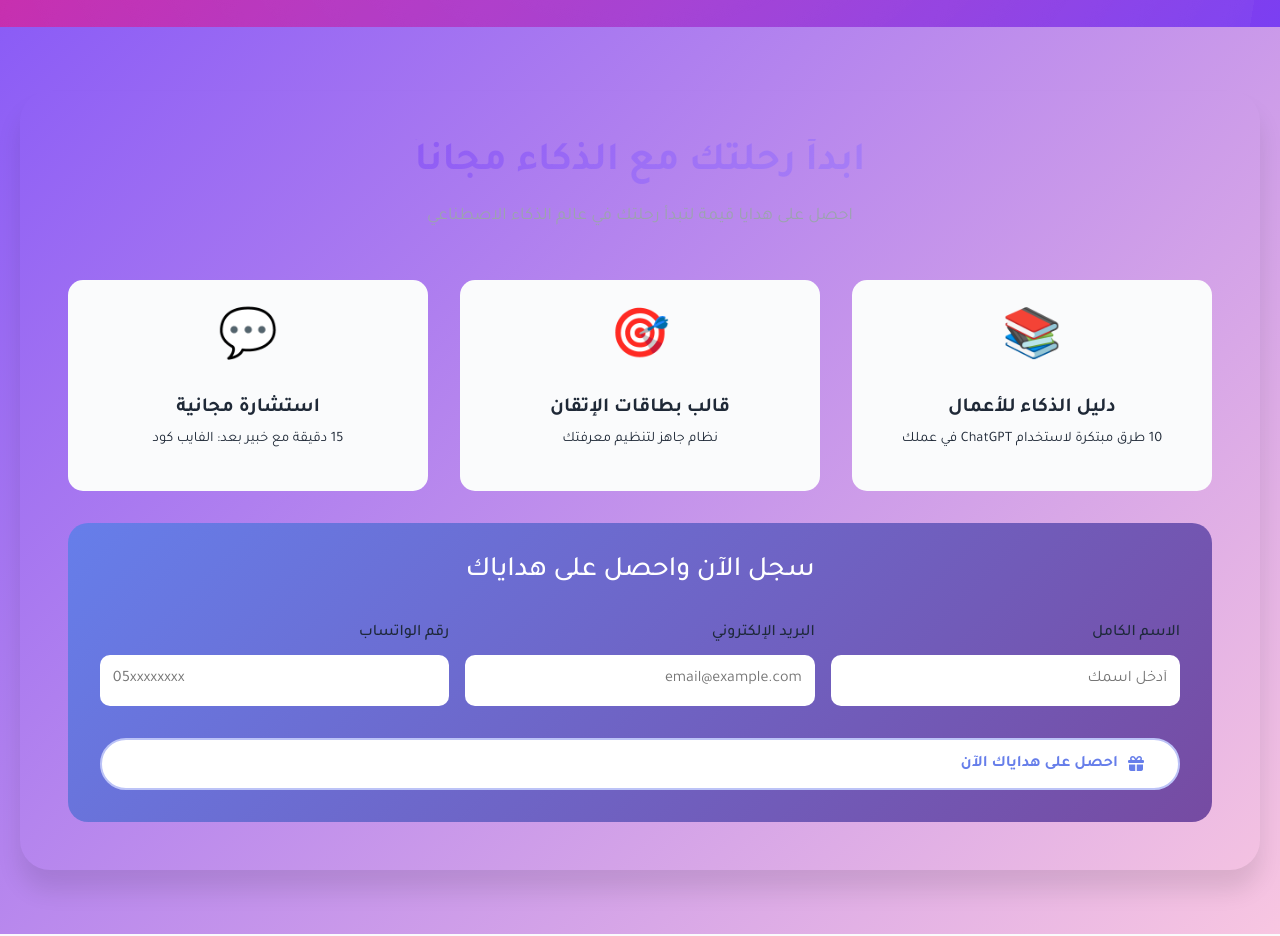
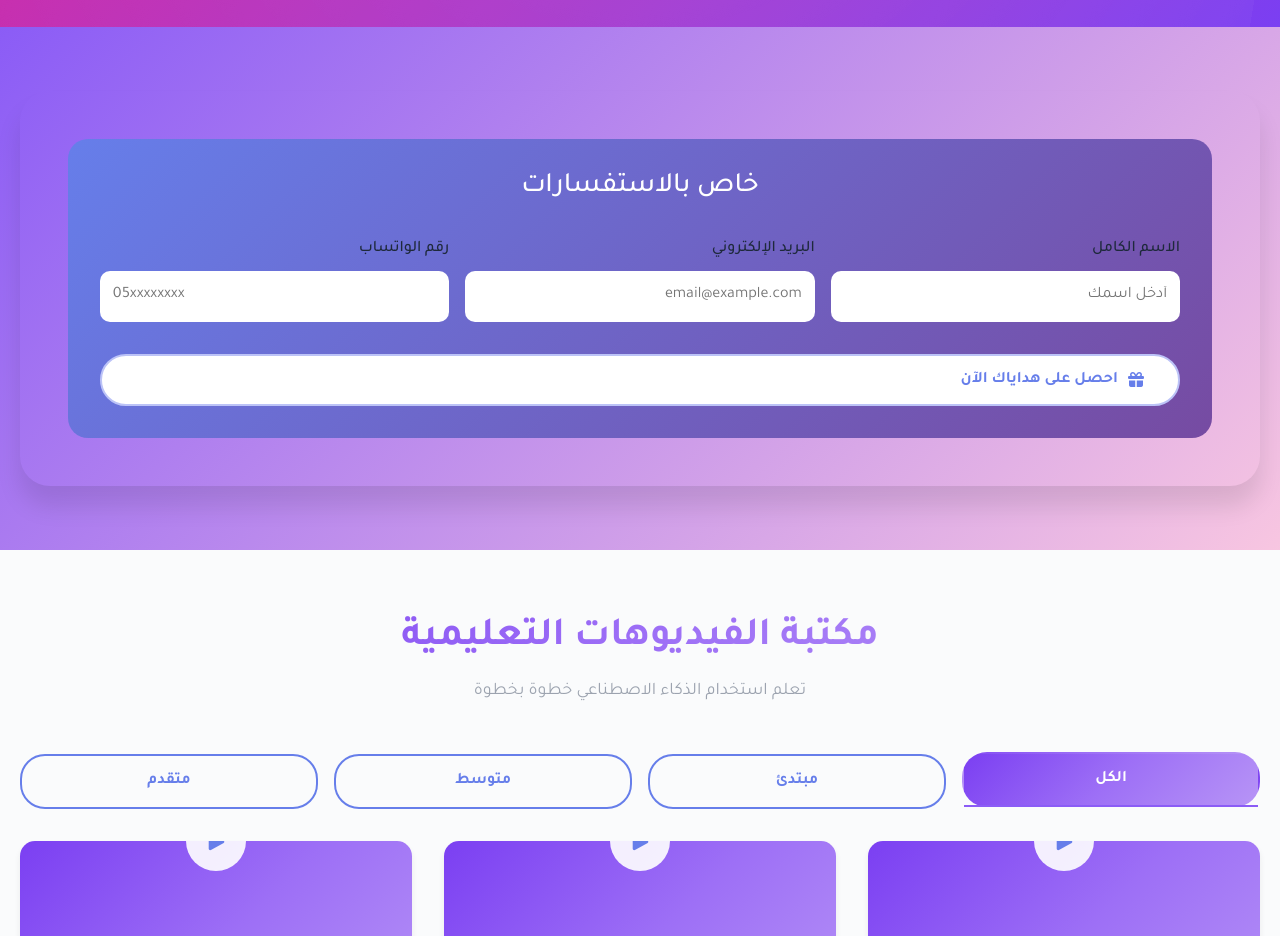
Before and after one commit to Remotework21/AI-Time, a React (Vite) app: page / in a window 1280 px wide. Shown: the part 2780-3716 px from the top of the page. Built offline with nearby package versions, Linux system fonts and the light colour scheme.

Commit message:
fix:rm free gift sec in home page

```diff
--- a/src/pages/Home.jsx
+++ b/src/pages/Home.jsx
@@ -572,7 +572,7 @@ await app.deploy();`;
       <section className="gifts-section" id="gifts">
         <div className="container">
           <div className="gifts-container">
-            <div className="section-header" data-aos="fade-up">
+            {/*<div className="section-header" data-aos="fade-up">
               <h2 className="section-title">ابدأ رحلتك مع الذكاء مجاناً</h2>
               <p className="section-subtitle">
                 احصل على هدايا قيمة لتبدأ رحلتك في عالم الذكاء الاصطناعي
@@ -611,7 +611,7 @@ await app.deploy();`;
                 <h3 className="gift-title">استشارة مجانية</h3>
                 <p className="gift-desc">15 دقيقة مع خبير بعد: الفايب كود</p>
               </a>
-            </div>
+            </div>*/}
 
             <div
               className="register-form"
@@ -619,7 +619,7 @@ await app.deploy();`;
               data-aos-delay="400"
             >
               <h3 style={{ textAlign: "center", marginBottom: "2rem" }}>
-                سجل الآن واحصل على هداياك
+                خاص بالاستفسارات
               </h3>
               <form onSubmit={handleRegister}>
                 <div className="form-grid">
```
